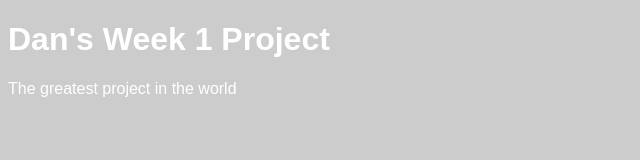
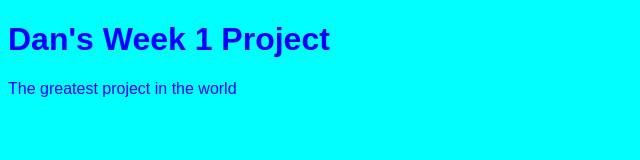
Before and after one commit to jhumbrac/danusem.github.io, a plain HTML site: page Unit_1/index.html in a window 1280 px wide. Shown: the whole page, without its empty margins (0-640 px from the left). Drawn offline with Linux system fonts and the light colour scheme.

Commit message:
color update

```diff
--- a/Unit_1/CSS/style.css
+++ b/Unit_1/CSS/style.css
@@ -1,5 +1,5 @@
 body {
-	color: white;
-	background-color: #cccccc;
+	color: blue;
+	background-color: #00FFFF;
 	font-family: Arial, sans-serif;
 }
```
